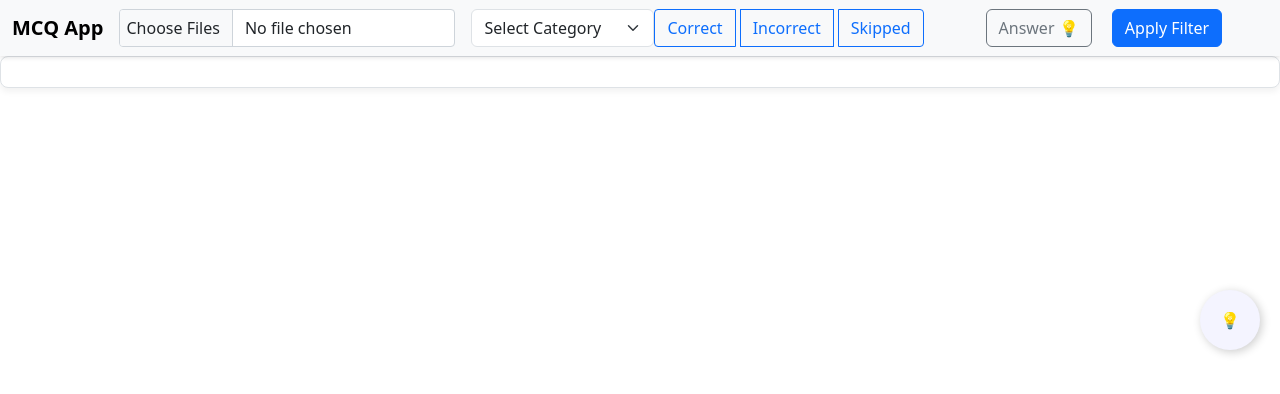
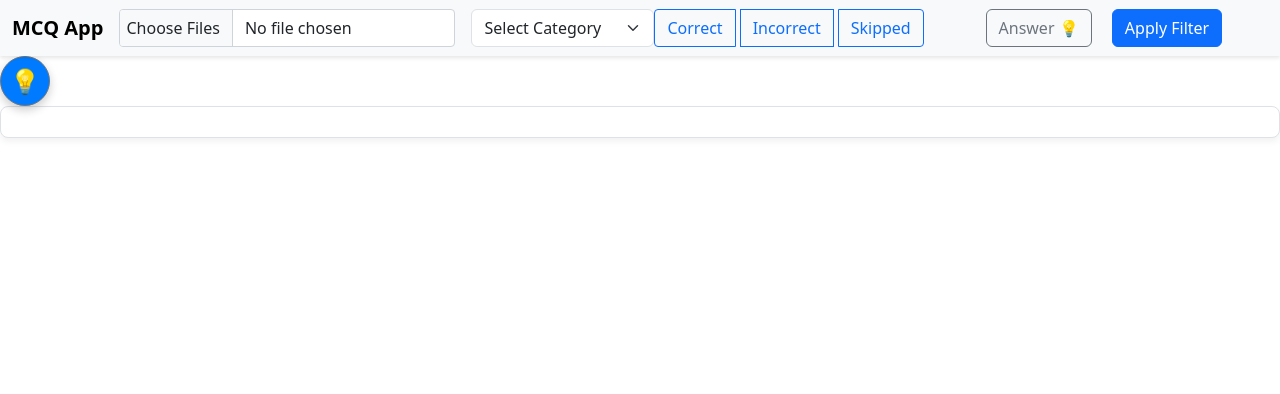
Before and after one commit to MAdSAge/review_json_mcqs_page, a plain HTML site: page index.html in a window 1280 px wide. Drawn offline with nearby package versions, Linux system fonts and the light colour scheme.

Commit message:
ehanced the bulb in floating button

```diff
--- a/mcq_css.css
+++ b/mcq_css.css
@@ -12,22 +12,25 @@ p {
 
 /*floating button*/
 #floatingButton {
-    bottom: 450px; /* 20 pixels from the bottom */
-    right: 20px;
-    position: absolute;
-    width: 60px; /* Set width and height equal for a circular shape */
-    height: 60px;
-    background-color: #f4f4ff;
-    color: white;
-    border: none;
-    border-radius: 50%; /* Make the button round */
-    cursor: pointer;
-    font-size: 16px;
-    display: flex; /* Center the text */
+    position: sticky; /* Keep button sticky */
+    bottom: 20px; /* Distance from the bottom */
+    right: 20px; /* Distance from the right */
+    width: 50px; /* Button width */
+    height: 50px; /* Button height */
+    border-radius: 50%; /* Makes the button round */
+    display: flex; /* Centers the emoji */
+    align-items: center; /* Center vertically */
     justify-content: center; /* Center horizontally */
-    align-items: center; /* Center vertically */
-    box-shadow: 2px 2px 10px rgba(0, 0, 0, 0.2);
-    outline: none; /* Remove outline on focus */
+    font-size: 24px; /* Emoji size */
+    background-color: #007bff; /* Button color */
+    color: white; /* Text color */
+    cursor: pointer; /* Change cursor on hover */
+    box-shadow: 0 4px 10px rgba(0, 0, 0, 0.2); /* Optional shadow */
+    transition: background-color 0.3s; /* Smooth transition */
+}
+
+#floatingButton:hover {
+    background-color: #0056b3; /* Darker blue on hover */
 }
 /* Body styles */
 body {
@@ -142,7 +145,7 @@ img {
 }
 
 .explanation:hover {
-    transform: translateY(-5px);
+    /* transform: translateY(-5px); */
     box-shadow: 0 6px 12px rgba(0, 0, 0, 0.15);
 }
 
--- a/mcq_js.js
+++ b/mcq_js.js
@@ -324,6 +324,7 @@ button.addEventListener('touchstart', (e) => {
     const touch = e.touches[0]; // Get the first touch point
     offsetX = touch.clientX - button.getBoundingClientRect().left; // Calculate offsetX
     offsetY = touch.clientY - button.getBoundingClientRect().top; // Calculate offsetY
+    button.style.position = "fixed";
 });
 
 // Touch move event
@@ -347,6 +348,8 @@ button.addEventListener('mousedown', (e) => {
     isDragging = true; // Start dragging
     offsetX = e.clientX - button.getBoundingClientRect().left; // Calculate offsetX
     offsetY = e.clientY - button.getBoundingClientRect().top; // Calculate offsetY
+    button.style.position = 'fixed'; // Change position to fixed when dragging starts
+
 });
 
 document.addEventListener('mousemove', (e) => {
```
